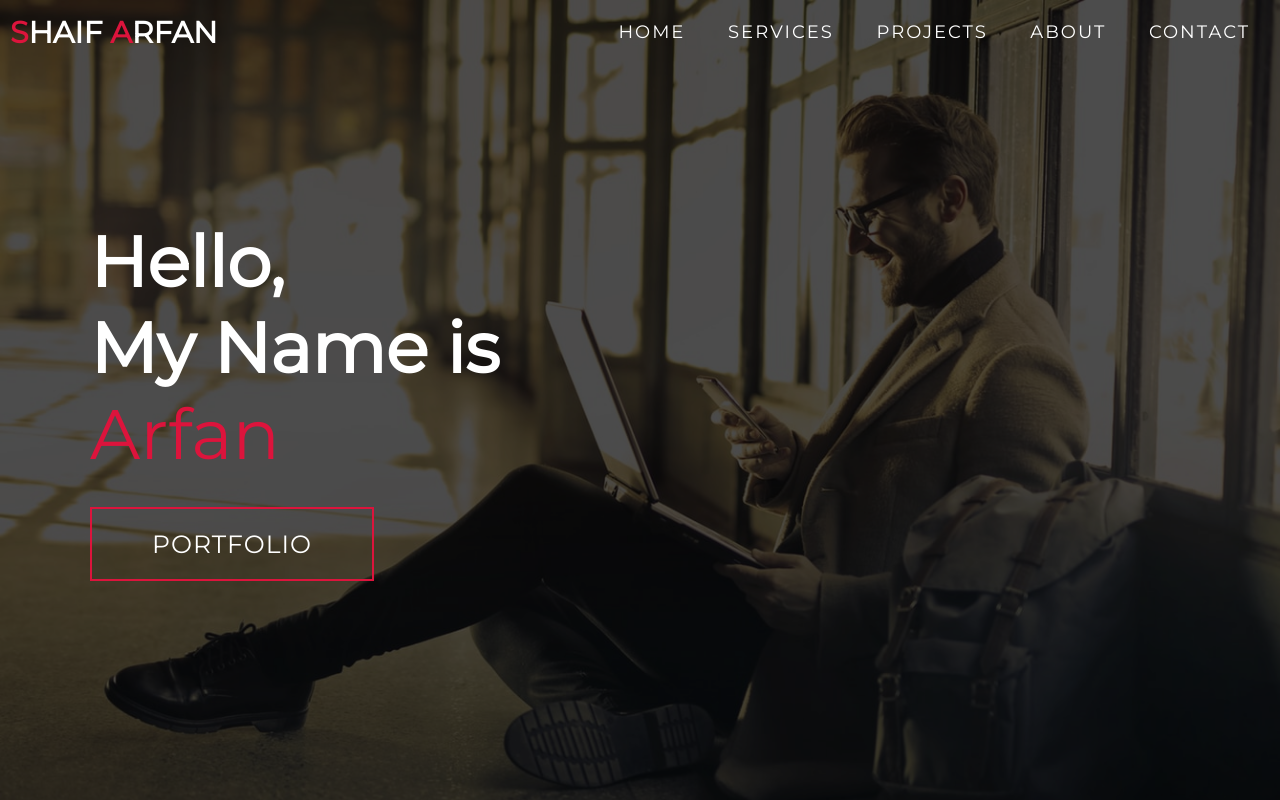
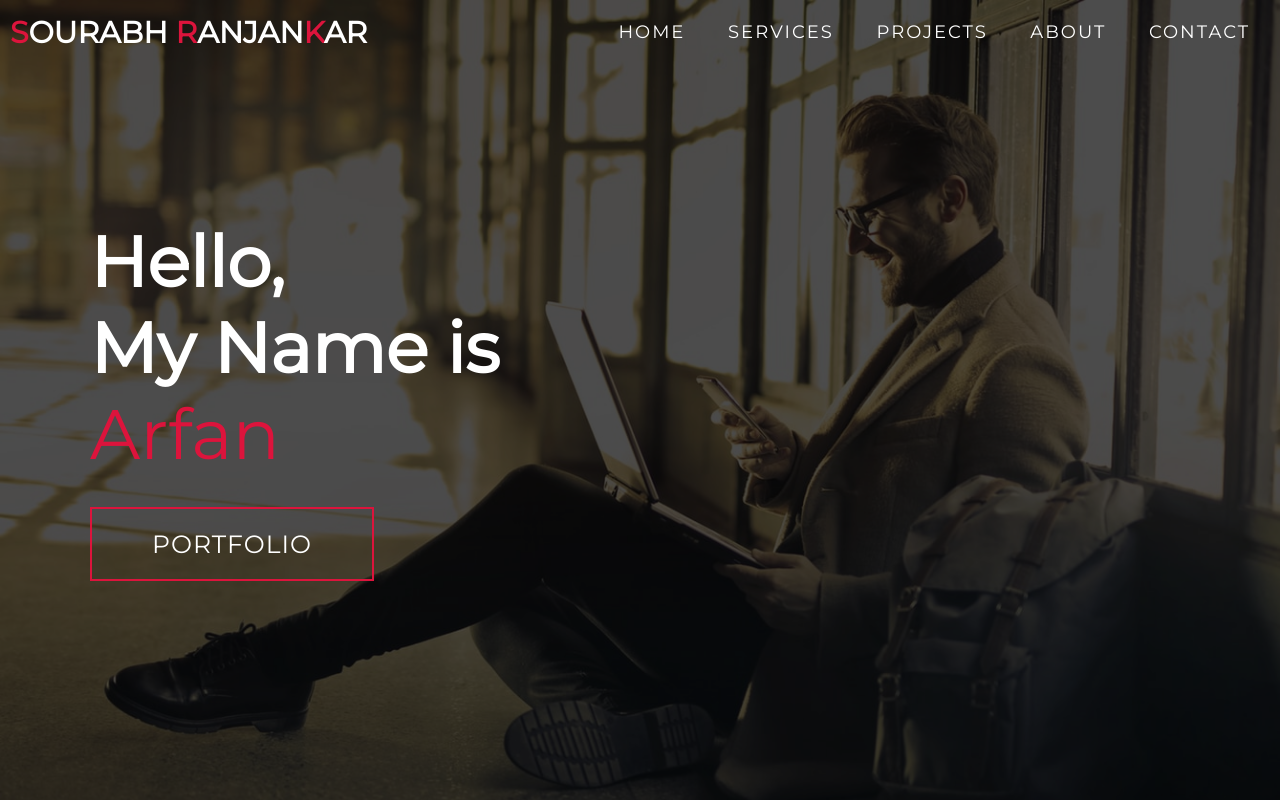
Before and after one commit to bluedrago3/Resume_Practice, a plain HTML site: page index.html in a window 1280 px wide. Shown: the top 800 px of the page. Drawn offline with Linux system fonts and the light colour scheme.

Commit message:
Added Name

```diff
--- a/index.html
+++ b/index.html
@@ -15,7 +15,7 @@
       <div class="nav-bar">
         <div class="brand">
           <a href="#hero">
-            <h1><span>S</span>haif <span>A</span>rfan</h1>
+            <h1><span>S</span>ourabh <span>R</span>anjan<span>K</span>ar</h1>
           </a>
         </div>
         <div class="nav-list">
```
Also changed, not shown: 1 other file.
